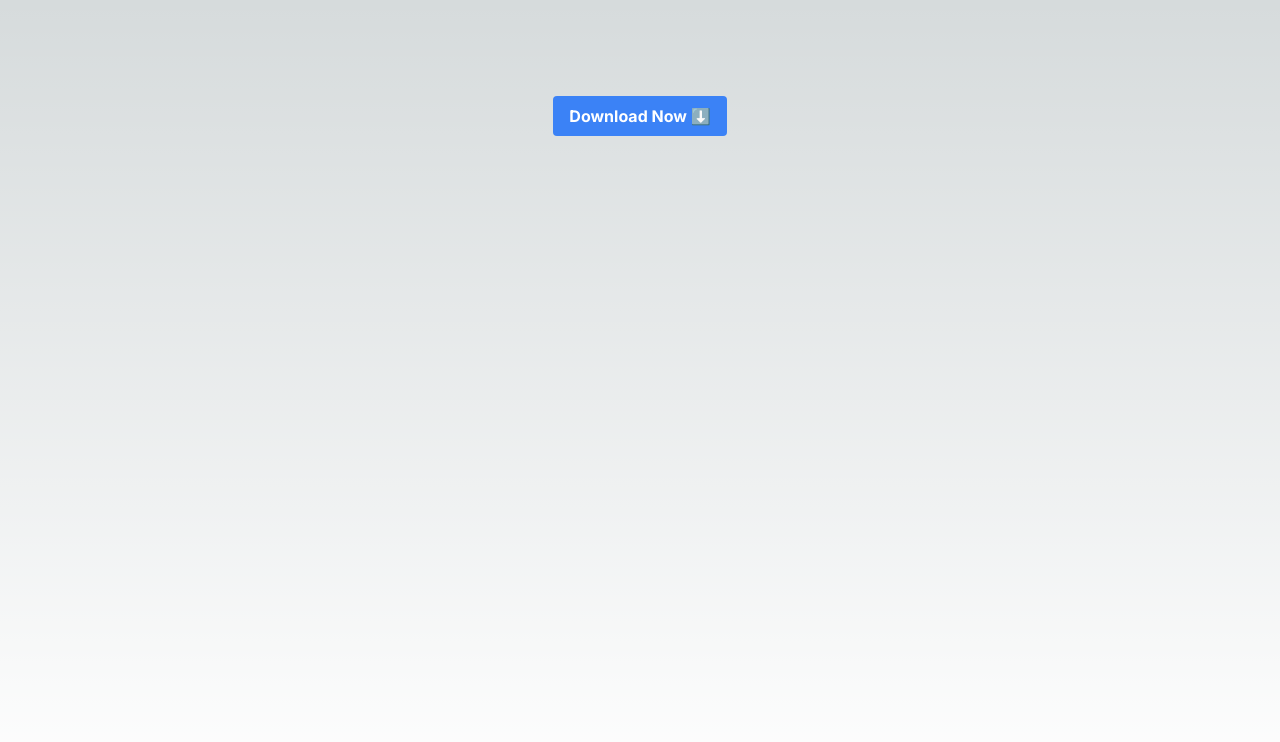
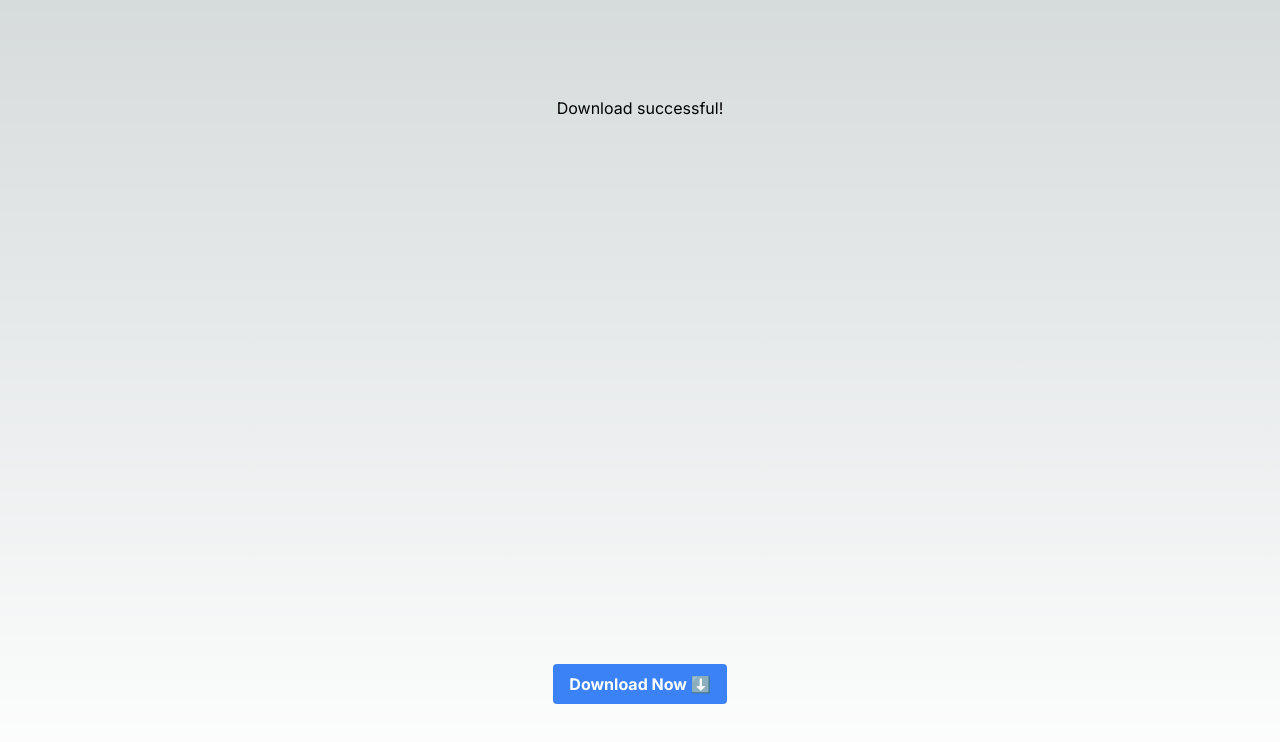
Before and after one commit to aldorl/nextjs-flask-starter-lab, a Next.js app: page / in a window 1280 px wide. Both pictures are taken after a click on the button "Download Now ⬇️". Shown: the top 742 px of the page. Built offline with nearby package versions, Linux system fonts and the light colour scheme.

Commit message:
Optimizes page.tsx

```diff
--- /dev/null
+++ b/app/components/Message.tsx
@@ -0,0 +1,36 @@
+import { useState, useEffect, ReactNode } from 'react'
+
+interface MessageProps {
+    variant: string;
+    children: ReactNode;
+}
+
+const Message = ({ variant, children }: MessageProps) => {
+    const [show, setShow] = useState(true)
+
+    useEffect(() => {
+        const timeId = setTimeout(() => {
+            setShow(false)
+        }, 5000)
+
+        return () => {
+            clearTimeout(timeId)
+        }
+    }, []);
+
+    if (!show) {
+        return null;
+    }
+
+    return (
+        <div className={`alert alert-${variant}`}>
+            {children}
+        </div>
+    )
+}
+
+Message.defaultProps = {
+    variant: 'info',
+}
+
+export default Message;
--- a/app/page.tsx
+++ b/app/page.tsx
@@ -1,13 +1,15 @@
 'use client'
 
 import Button from './components/Button'
+import Message from './components/Message'
 import useDownloadVideo from './hooks/useDownloadVideo';
 
 export default function Home() {
-  const { downloading, downloaded, downloadVideo, setDownloaded } = useDownloadVideo();
+  const { downloading, downloaded, downloadVideo } = useDownloadVideo();
 
   return (
     <main className="flex min-h-screen flex-col items-center justify-between p-24">
+      {downloaded && <Message variant="success">Download successful!</Message>}
       <Button
         disabled={downloading}
         className="bg-blue-500 hover:bg-blue-700 text-white font-bold py-2 px-4 rounded"
```
